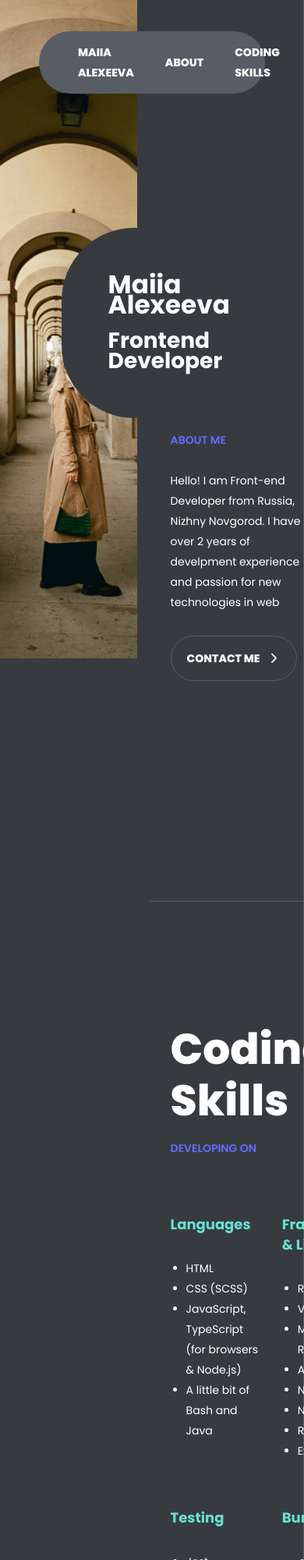
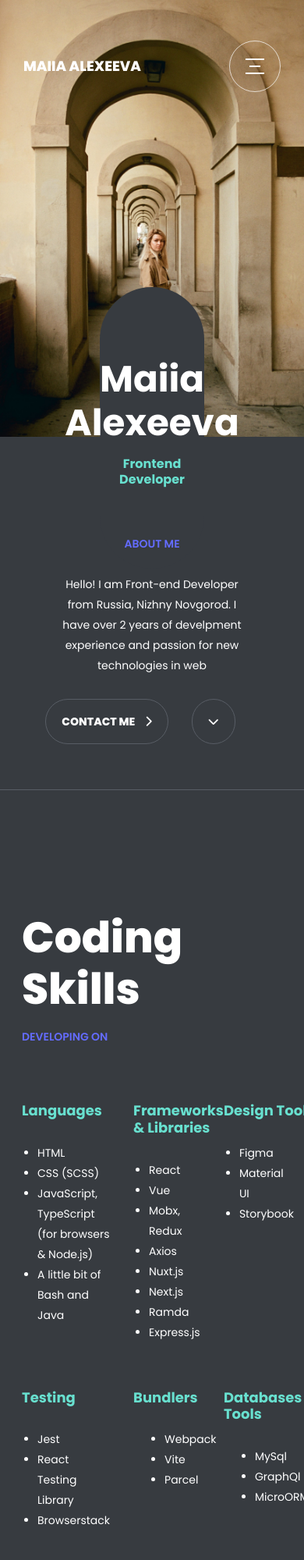
Before and after one commit to mayyaalekseeva/cv, a website built with Vite: page index.html in a window 390 px wide. Shown: the top 2000 px of the page at 78% size. Built offline with nearby package versions, Linux system fonts and the light colour scheme.

Commit message:
Added tablet version and burger menu

```diff
--- a/index.html
+++ b/index.html
@@ -16,16 +16,15 @@
     <!-- Container -->
     <div class="container">
       <!-- Header -->
-      <header class="header">
+      <header class="header" id="header">
         <div class="header-name">
           <span>Maiia Alexeeva</span>
         </div>
-        <!-- Burger Menu Button -->
-        <a href="#" class="menu-btn"> </a>
 
+        <div class="menu-wrapper">
           <!-- Side Menu -->
           <div class="menu">
-          <nav class="menu-container">
+            <nav class="menu-container" id="nav">
               <ul class="menu-list">
                 <li class="menu-list__item"><a href="#">About</a></li>
                 <li class="menu-list__item">
@@ -52,6 +51,12 @@
             <span>Download CV</span>
             <i class="icon fas fa-download"></i>
           </a>
+
+          <!-- Burger Menu Button -->
+          <div class="menu-burger" id="burger">
+            <a href="#" class="menu-burger__btn"><span></span></a>
+          </div>
+        </div>
       </header>
 
       <!-- Content Wrapper -->
--- /dev/null
+++ b/src/css/_mixins.scss
@@ -0,0 +1,20 @@
+@use "variables.scss" as variables;
+
+@mixin mobile {
+  @media (max-width: #{variables.$mobile-width}) {
+    @content;
+  }
+}
+
+@mixin tablet {
+  @media (max-width: #{variables.$tablet-width}) {
+    @content;
+  }
+}
+
+@mixin transition {
+  transition: all 0.3s ease 0s;
+  -moz-transition: all 0.3s ease 0s;
+  -webkit-transition: all 0.3s ease 0s;
+  -o-transition: all 0.3s ease 0s;
+}
--- a/src/css/_variables.scss
+++ b/src/css/_variables.scss
@@ -3,3 +3,7 @@ $dark-gray: #373b40;
 $violet-hover: #646cff;
 $white-text: #fff;
 $mint: #68e0cf;
+
+$laptop-width: 1280px;
+$tablet-width: 1024px;
+$mobile-width: 429px;
--- a/src/css/contacts.scss
+++ b/src/css/contacts.scss
@@ -1,7 +1,12 @@
 @use "variables.scss" as variables;
+@use "mixins.scss" as mixins;
 
 .contacts {
   padding: 9em 2em 2em;
+
+  @include mixins.tablet {
+    padding-bottom: 18em;
+  }
 
   &-title {
     margin-bottom: 60px;
--- a/src/css/header.scss
+++ b/src/css/header.scss
@@ -1,4 +1,5 @@
 @use "variables.scss" as variables;
+@use "mixins.scss" as mixins;
 
 .header {
   padding: 0 50px;
@@ -14,11 +15,21 @@
   justify-content: space-between;
   align-items: center;
 
+  @include mixins.tablet {
+    background: transparent;
+    padding: 30px 30px;
+    width: 100%;
+    left: 0;
+    border-radius: 0;
+    height: 90px;
+  }
+
   &-name {
     color: variables.$white-text;
     text-decoration: inherit;
     text-transform: uppercase;
     font-weight: 800;
+    font-size: 18px;
   }
 
   &-download-btn {
@@ -28,9 +39,15 @@
     min-width: 120px;
     margin-left: 40px;
     white-space: nowrap;
+    font-size: 12px;
+    height: fit-content;
 
     & > span {
       margin-right: 10px;
+    }
+
+    @include mixins.tablet {
+      display: none;
     }
   }
 }
@@ -38,7 +55,27 @@
 .menu {
   display: flex;
   flex-wrap: wrap;
-  box-sizing: border-box;
+
+  .nav__active,
+  .menu {
+    position: fixed;
+    top: 0;
+    left: 0;
+    bottom: 0;
+    width: 100%;
+    height: 100%;
+    background-color: variables.$dark-gray;
+
+    &-container {
+      height: 100%;
+      margin: 0 auto;
+    }
+  }
+
+  &-wrapper {
+    display: flex;
+    align-items: center;
+  }
 
   &-list {
     margin: 0;
@@ -47,9 +84,111 @@
     height: 80px;
     display: flex;
     align-items: center;
+    font-size: 12px;
 
     &__item {
       margin-left: 40px;
     }
+
+    @include mixins.tablet {
+      display: none;
+    }
+
+    .nav__active > & {
+      display: flex;
+      flex-direction: column;
+      justify-content: space-around;
+      align-items: center;
+      height: 100%;
+      width: 100%;
+
+      & > li {
+        vertical-align: center;
+        width: 100%;
+        padding: 60px 0px;
+        margin: 0;
+        text-align: center;
+        height: max-content;
+        font-size: 30px;
+      }
+
+      & > li:hover {
+        background-color: variables.$light-grey;
+      }
+    }
+  }
+
+  &-burger {
+    display: none;
+
+    @include mixins.tablet {
+      display: flex;
+    }
+
+    &__btn {
+      position: relative;
+      padding: 32px;
+      border: 1px solid rgba(255, 255, 255, 0.7);
+      border-radius: 50%;
+
+      &:before,
+      &:after {
+        content: "";
+        position: absolute;
+        top: 22px;
+        left: 20px;
+        right: 20px;
+        height: 2px;
+        background: #fff;
+        @include mixins.transition;
+      }
+
+      &:after {
+        top: auto;
+        bottom: 22px;
+      }
+
+      & > span {
+        position: absolute;
+        top: 50%;
+        left: 25px;
+        right: 25px;
+        height: 2px;
+        background: #fff;
+        margin-top: -1px;
+        @include mixins.transition;
+      }
+
+      .burger__active > &:before {
+        opacity: 0;
+      }
+
+      .burger__active > &:after {
+        left: 20px;
+        bottom: 31px;
+        right: 17px;
+        transform: rotate(45deg);
+        -webkit-transform: rotate(45deg);
+        -moz-transform: rotate(45deg);
+        -o-transform: rotate(45deg);
+      }
+
+      .burger__active > & > span {
+        left: 20px;
+        right: 17px;
+        transform: rotate(-45deg);
+        -webkit-transform: rotate(-45deg);
+        -moz-transform: rotate(-45deg);
+        -o-transform: rotate(-45deg);
+      }
+    }
   }
 }
+
+.scroll {
+  @include mixins.tablet {
+    background-color: variables.$light-grey;
+    top: 0;
+    @include mixins.transition;
+  }
+}
--- a/src/css/home.scss
+++ b/src/css/home.scss
@@ -1,8 +1,18 @@
 @use "variables.scss" as variables;
+@use "mixins.scss" as mixins;
 
 .home {
   height: 100%;
   padding: 18em 2em;
+
+  @include mixins.tablet {
+    padding: 2em 2em;
+
+    .subtitle {
+      text-align: center;
+      margin-top: -40px;
+    }
+  }
 
   &__title {
     margin: 40px 0 0 -5em;
@@ -21,17 +31,52 @@
     & > h4 {
       text-align: left;
       padding-left: 10px;
+
+      @include mixins.tablet {
+        text-align: center;
+        padding: 70px 35px 30px 35px;
+      }
+    }
+
+    @include mixins.tablet {
+      margin: -220px auto 0 auto;
+      font-size: 40px;
+      padding: 90px 0px;
+      align-items: center;
+      max-width: 40%;
+
+      & > h4 {
+        font-size: 16px;
+        padding: 15px 30px;
+        margin: 0;
+        color: variables.$mint;
+      }
+
+      & > h3 {
+        line-height: 1.2em;
+        padding: 0;
+        max-width: 300px;
+        margin: 0;
+        text-align: center;
+      }
     }
   }
 
   &__greeting {
     text-align: left;
     margin-top: 30px;
+
+    @include mixins.tablet {
+      text-align: center;
+      margin: 30px auto;
+      max-width: 70%;
+    }
   }
 
   &-buttons {
     display: flex;
     margin: 30px 30px 30px 0;
+    justify-content: center;
 
     & > a {
       border: 1px solid variables.$light-grey;
--- a/src/css/sections.scss
+++ b/src/css/sections.scss
@@ -1,4 +1,5 @@
 @use "variables.scss" as variables;
+@use "mixins.scss" as mixins;
 
 @import "home.scss";
 @import "skills.scss";
@@ -10,6 +11,10 @@
   display: flex;
   justify-content: end;
 
+  @include mixins.tablet {
+    flex-direction: column;
+  }
+
   .aside-photo {
     position: fixed;
     top: 0;
@@ -17,6 +22,12 @@
     width: 45%;
     height: 100%;
     z-index: -1;
+
+    @include mixins.tablet {
+      position: relative;
+      width: 100%;
+      height: 40em;
+    }
 
     &__img {
       background-image: url(../assets/maiia.jpg);
@@ -36,6 +47,11 @@
     flex-direction: column;
     width: 56%;
     border-right: 1px solid variables.$light-grey;
+
+    @include mixins.tablet {
+      width: 100%;
+      border: none;
+    }
   }
 
   .section {
@@ -43,6 +59,12 @@
     border-right: 1px solid variables.$light-grey;
     width: 80%;
     margin: 0 20px;
+
+    @include mixins.tablet {
+      width: 100%;
+      margin: 0 auto;
+      border-right: none;
+    }
   }
 
   .title {
--- a/src/css/skills.scss
+++ b/src/css/skills.scss
@@ -3,7 +3,6 @@
 
   &-content {
     display: grid;
-    box-sizing: border-box;
     grid-template-columns: 1fr 1fr 1fr;
 
     &_item {
--- a/src/css/style.scss
+++ b/src/css/style.scss
@@ -1,4 +1,5 @@
 @use "variables.scss" as variables;
+@use "mixins.scss" as mixins;
 
 @import "sections.scss";
 @import "header.scss";
@@ -23,8 +24,6 @@ body {
   -webkit-font-smoothing: antialiased;
   -moz-osx-font-smoothing: grayscale;
   text-rendering: optimizeLegibility;
-  box-sizing: border-box;
-  -webkit-box-sizing: border-box;
 }
 
 a {
@@ -70,10 +69,12 @@ p {
 
 h3 {
   margin: 30px 0 0 0;
+  line-height: 1.2em;
 }
 
 h4 {
   margin: 20px 0 30px 0;
+  line-height: 1.2em;
 }
 
 .container {
@@ -81,3 +82,9 @@ h4 {
   position: relative;
   overflow: hidden;
 }
+
+*,
+*::after,
+*::before {
+  box-sizing: border-box;
+}
--- a/src/main.ts
+++ b/src/main.ts
@@ -1,6 +1,40 @@
 import "./css/style.scss";
 import "@fortawesome/fontawesome-free/css/all.css";
 
-document.querySelector<HTMLDivElement>("#app")!.innerHTML = `
+const header = document.getElementById("header")!;
 
-`;
+window.onscroll = () => {
+  "use strict";
+  if (header) {
+    if (
+      document.body.scrollTop >= 280 ||
+      document.documentElement.scrollTop >= 280
+    ) {
+      header.classList.add("scroll");
+    } else {
+      header.classList.remove("scroll");
+    }
+  }
+};
+
+const burger = document.getElementById("burger");
+const nav = document.getElementById("nav");
+
+if (burger && nav) {
+  burger.onclick = () => {
+    burger.classList.toggle("burger__active");
+
+    nav.classList.toggle("nav__active");
+  };
+
+  document.querySelectorAll(".menu-list__item a").forEach((item) => {
+    item.addEventListener("click", () => {
+      burger.classList.toggle("burger__active");
+      nav.classList.toggle("nav__active");
+    });
+  });
+}
+
+// document.querySelector<HTMLDivElement>("#app")!.innerHTML = `
+
+// `;
```
Lines whose indentation alone changed are shown as unchanged.
